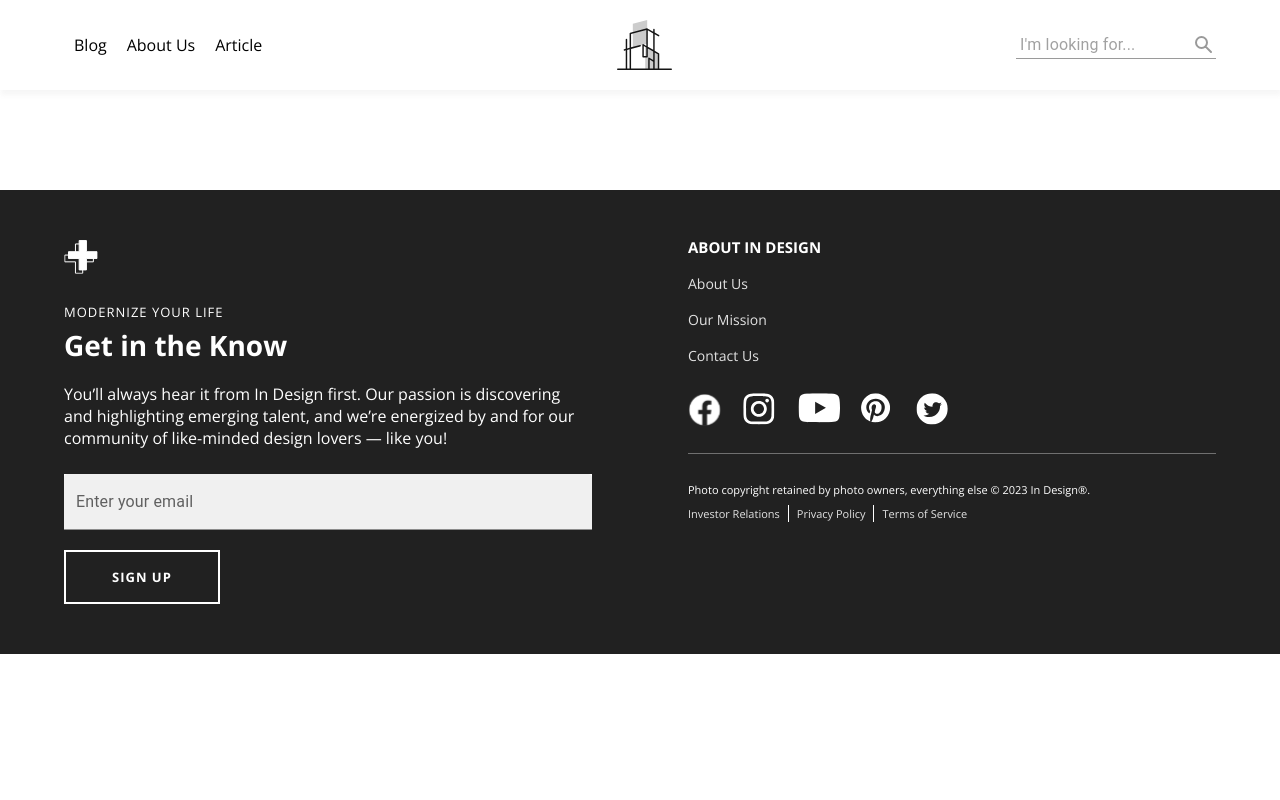
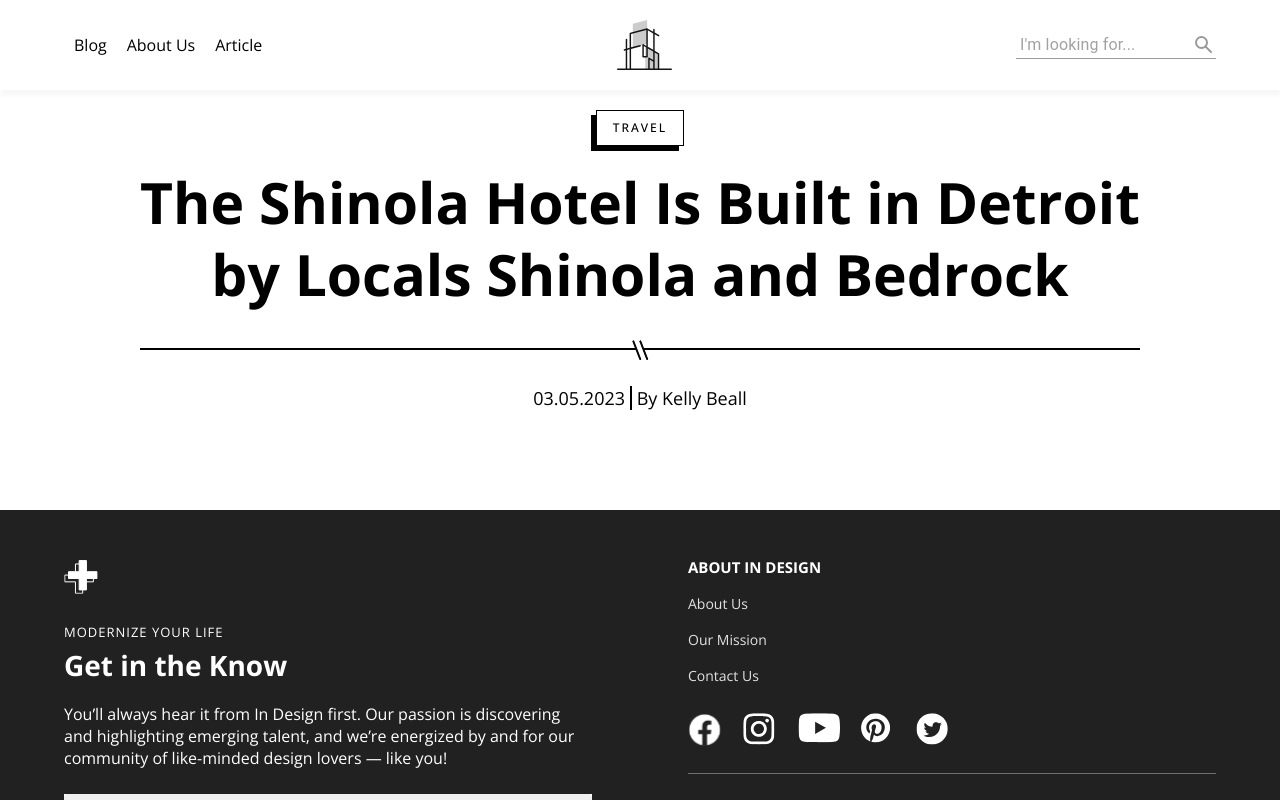
Before and after one commit to tetiana-kozak/design-blog, a React (Create React App) app: page /article in a window 1280 px wide. Shown: the top 800 px of the page. Built offline with nearby package versions, Linux system fonts and the light colour scheme.

Commit message:
add: article-heading in single-article page

```diff
--- /dev/null
+++ b/src/pages/ArticlePage/ArticlePage.scss
@@ -0,0 +1,42 @@
+.single-article {
+  .article-heading {
+    max-width: 1000px;
+    margin: 0 auto;
+    display: flex;
+    flex-direction: column;
+    align-items: center;
+    .heading-title {
+      font-weight: 700;
+      font-size: 57px;
+      line-height: 72px;
+      margin: 20px 0 28px;
+      text-align: center;
+    }
+
+    .decorative-line {
+      border-top: 2px solid #000;
+      height: 13px;
+      width: 100%;
+      margin: 10px 0 25px;
+      .center {
+        display: flex;
+        justify-content: center;
+        img {
+          position: relative;
+          top: -10px;
+        }
+      }
+    }
+
+    .date-and-author {
+      font-weight: 400;
+      font-size: 18px;
+      line-height: 24px;
+
+      span {
+        border-left: 2px solid #000;
+        padding-left: 5px;
+      }
+    }
+  }
+}
--- a/src/pages/ArticlePage/ArticlePage.tsx
+++ b/src/pages/ArticlePage/ArticlePage.tsx
@@ -1,9 +1,29 @@
+import CategoryButton from 'components/Buttons/CategoryButton'
+import imageDecor from 'assets/line-decor.svg'
+import './ArticlePage.scss'
+
 type Props = {}
 const ArticlePage = (props: Props) => {
   return (
-    <>
-      <div></div>
-    </>
+    <div className="single-article">
+      <section className="article-heading">
+        <CategoryButton category="travel" />
+
+        <h1 className="heading-title">
+          The Shinola Hotel Is Built in Detroit by Locals Shinola and Bedrock
+        </h1>
+
+        <div className="decorative-line">
+          <div className="center">
+            <img src={imageDecor} alt="" />
+          </div>
+        </div>
+
+        <div className="date-and-author">
+          03.05.2023 <span> By Kelly Beall</span>
+        </div>
+      </section>
+    </div>
   )
 }
 export default ArticlePage
```
Also changed, not shown: src/assets/line-decor.svg (added).
